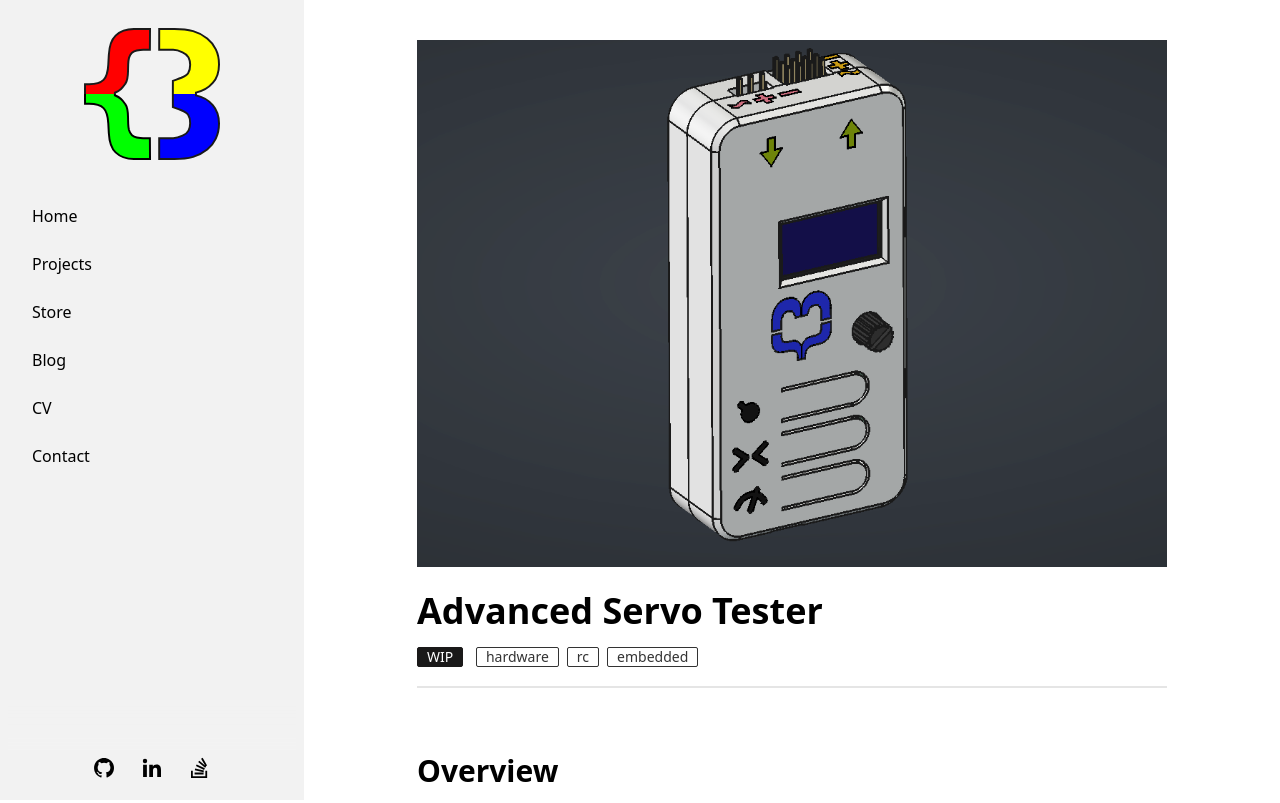
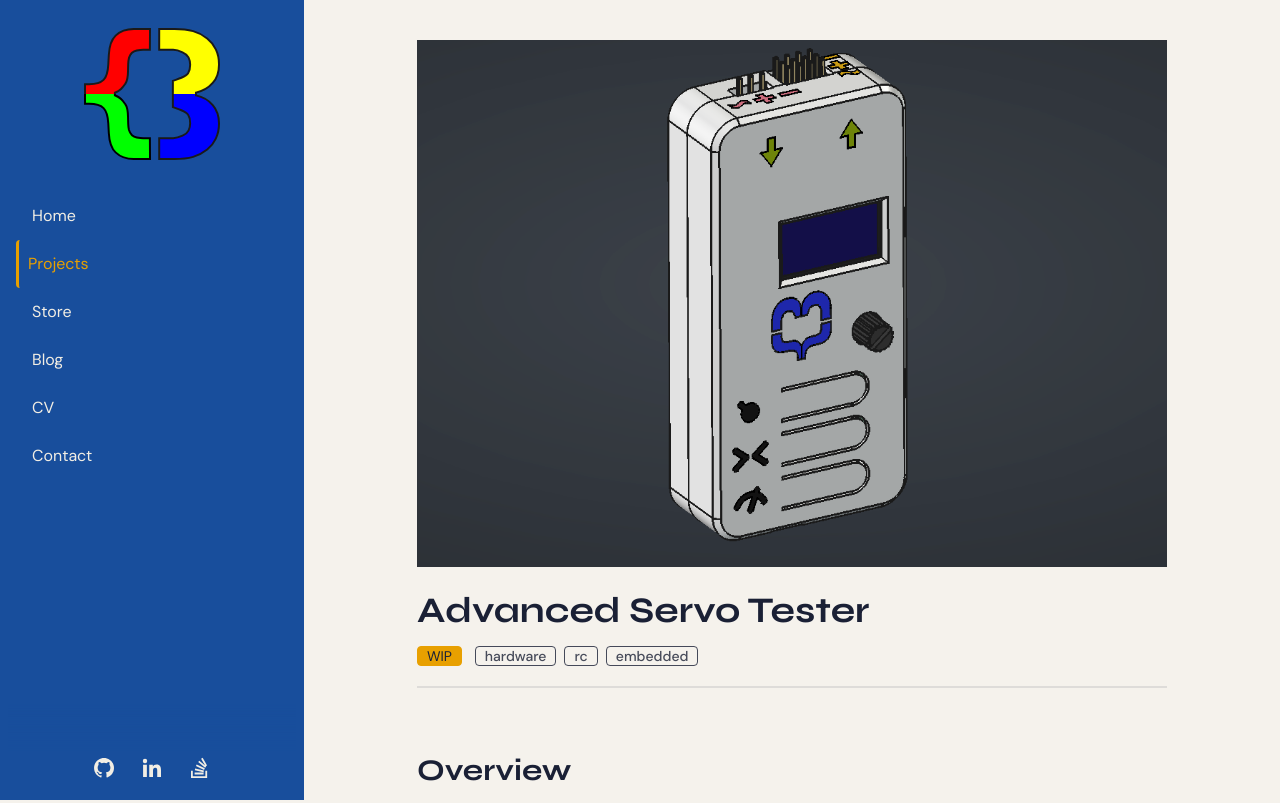
Before and after one commit to chaoticbrain/chaoticbrain.github.io, an Astro site: page /projects/advanced-servo-tester in a window 1280 px wide. Shown: the top 803 px of the page. Built offline with nearby package versions, Linux system fonts and the light colour scheme; Astro itself is replaced by a stand-in of ours.

Commit message:
new theme, fix issue with side bar selection not workign
try to create a new theme.

Fix an issue where the side bar item was only being selected the first time you chose it. after that it would not show the highlight.

this was because the script was only firing on the inital load.  attempting to have it load all the time did not work ether. so instead since Astro loads the whole damn page on every click anyway, just set the class during server side render.

```diff
--- a/src/components/BaseHead.astro
+++ b/src/components/BaseHead.astro
@@ -12,6 +12,11 @@ export interface Props {
 
 const { title, description, image = '/social_img.webp', ogType = 'website' } = Astro.props;
 ---
+
+<!-- Fonts -->
+<link rel="preconnect" href="https://fonts.googleapis.com" />
+<link rel="preconnect" href="https://fonts.gstatic.com" crossorigin />
+<link href="https://fonts.googleapis.com/css2?family=Syne:wght@700;800&family=DM+Sans:wght@400;500&display=swap" rel="stylesheet" />
 
 <!-- Global Metadata -->
 <meta charset="utf-8" />
--- a/src/components/HorizontalShopItem.astro
+++ b/src/components/HorizontalShopItem.astro
@@ -6,8 +6,6 @@ const {
   url,
   badge,
   pricing,
-  oldPricing,
-  checkoutUrl,
   details = true,
   custom_link = false,
   custom_link_label = "",
@@ -37,7 +35,6 @@ import { Image } from "astro:assets";
         </h1>
         <div>
           <span class="text-xl mr-1"> {pricing}</span>
-          <span class="text-md opacity-50 line-through">{oldPricing}</span>
         </div>
         <p class="py-1 text-1xl">{desc}</p>
       </div>
--- a/src/components/SideBar.astro
+++ b/src/components/SideBar.astro
@@ -7,7 +7,7 @@ const { sideBarActiveItemID } = Astro.props;
 
 <div class="drawer-side z-40">
   <label for="my-drawer" class="drawer-overlay"></label>
-  <aside class="px-2 pt-2 h-auto min-h-full w-[19rem] bg-base-200 text-base-content flex flex-col">
+  <aside class="px-2 pt-2 h-auto min-h-full w-[19rem] bg-primary text-primary-content flex flex-col">
     <div class="w-fit mx-auto mt-5 mb-6">
       <a href="/">
         <div class="transition ease-in-out hover:scale-[102%] block mx-auto w-[8.5rem]">
--- a/src/components/SideBarFooter.astro
+++ b/src/components/SideBarFooter.astro
@@ -1,16 +1,16 @@
 <div
-    class="block sticky pointer-events-none bottom-10 bg-base-200 justify-center h-12 [mask-image:linear-gradient(transparent,#000000)]"
+    class="sidebar-fade block sticky pointer-events-none bottom-10 bg-primary justify-center h-12"
 >
 </div>
 
-<div class="social-icons px-4 pb-5 pt-1 flex self-center justify-center sticky bottom-0 bg-base-200">
+<div class="social-icons px-4 pb-5 pt-1 flex self-center justify-center sticky bottom-0 bg-primary">
     <a href="https://github.com/DavidJJ" target="_blank" class="mx-3" aria-label="Github" title="Github">
         <svg
             xmlns="http://www.w3.org/2000/svg"
             width="24"
             height="24"
             viewBox="0 0 24 24"
-            style="fill: currentColor;transform: ;msFilter:;"
+            style="fill: currentColor;"
             ><path
                 fill-rule="evenodd"
                 clip-rule="evenodd"
@@ -30,7 +30,7 @@
             width="24"
             height="24"
             viewBox="0 0 24 24"
-            style="fill: currentColor;transform: ;msFilter:;"
+            style="fill: currentColor;"
             ><circle cx="4.983" cy="5.009" r="2.188"></circle><path
                 d="M9.237 8.855v12.139h3.769v-6.003c0-1.584.298-3.118 2.262-3.118 1.937 0 1.961 1.811 1.961 3.218v5.904H21v-6.657c0-3.27-.704-5.783-4.526-5.783-1.835 0-3.065 1.007-3.568 1.96h-.051v-1.66H9.237zm-6.142 0H6.87v12.139H3.095z"
             ></path>
@@ -48,7 +48,7 @@
             width="24"
             height="24"
             viewBox="0 0 24 24"
-            style="fill: currentColor;transform: ;msFilter:;"
+            style="fill: currentColor;"
             ><path d="M17.36 20.2v-5.38h1.79V22H3v-7.18h1.8v5.38z"></path><path
                 d="m6.77 14.32.37-1.76 8.79 1.85-.37 1.76zm1.16-4.21.76-1.61 8.14 3.78-.76 1.62zm2.26-3.99 1.15-1.38 6.9 5.76-1.15 1.37zm4.45-4.25 4.45 7.56-1.56.92-4.44-7.56zM6.59 18.41v-1.8h8.98v1.8z"
             ></path>
--- a/src/components/SideBarMenu.astro
+++ b/src/components/SideBarMenu.astro
@@ -1,25 +1,20 @@
 ---
-const { sideBarActiveItemID } = Astro.props;
-const activeClass = "bg-base-300"; // For primary color replace with `active` class
+const {sideBarActiveItemID} = Astro.props;
+const activeClass = "nav-active";
 ---
 
 <ul class="menu grow shrink menu-md overflow-y-auto">
-    <li><a class="py-3 text-base" id="home" href="/">Home</a></li>
-    <li><a class="py-3 text-base" id="projects" href="/projects">Projects</a></li>
-    <li><a class="py-3 text-base" id="store" href="/store">Store</a></li>
-    <li><a class="py-3 text-base" id="blog" href="/blog/">Blog</a></li>
-    <li><a class="py-3 text-base" id="cv" href="/cv">CV</a></li>
+    <li><a class:list={['py-3', 'text-base', sideBarActiveItemID === "home" ? activeClass : ""]} id="home" href="/">Home</a></li>
+    <li><a class:list={['py-3', 'text-base', sideBarActiveItemID === "projects" ? activeClass : ""]} id="projects" href="/projects">Projects</a></li>
+    <li><a class:list={['py-3', 'text-base', sideBarActiveItemID === "store" ? activeClass : ""]} id="store" href="/store">Store</a></li>
+    <li><a class:list={['py-3', 'text-base', sideBarActiveItemID === "blog" ? activeClass : ""]} id="blog" href="/blog/">Blog</a></li>
+    <li><a class:list={['py-3', 'text-base', sideBarActiveItemID === "cv" ? activeClass : ""]} id="cv" href="/cv">CV</a></li>
     <li>
         <a
-            class="py-3 text-base"
-            href="mailto:4chaoticbrain@gmail.com"
-            target="_blank"
-            referrerpolicy="no-referrer-when-downgrade">Contact</a
+                class="py-3 text-base"
+                href="mailto:4chaoticbrain@gmail.com"
+                target="_blank"
+                referrerpolicy="no-referrer-when-downgrade">Contact</a
         >
     </li>
 </ul>
-
-<script define:vars={{ sideBarActiveItemID: sideBarActiveItemID, activeClass: activeClass }}>
-const activeItemElem = document.getElementById(sideBarActiveItemID);
-activeItemElem && activeItemElem.classList.add(activeClass);
-</script>
--- a/src/layouts/BaseLayout.astro
+++ b/src/layouts/BaseLayout.astro
@@ -18,7 +18,7 @@ const {
 ---
 
 <!doctype html>
-<html lang="en" data-theme="lofi">
+<html lang="en" data-theme="chaoticbrain">
   <head>
     <BaseHead title={title} description={description} image={image} , ogType={ogType} />
     {TRANSITION_API && <ViewTransitions />}
--- a/src/pages/projects.astro
+++ b/src/pages/projects.astro
@@ -21,6 +21,7 @@ const projects = await getCollection("projects");
           desc={project.data.description}
           url={"/projects/" + createSlug(project.data.title, project.slug)}
           badge={project.data.badge}
+
         />
         {index < projects.length - 1 && <div class="divider my-0" />}
       </>
--- a/src/pages/projects/[slug].astro
+++ b/src/pages/projects/[slug].astro
@@ -21,7 +21,7 @@ const project = entry.data;
 const { Content } = await entry.render();
 ---
 
-<BaseLayout title={project.title} description={project.description} image={project.heroImage?.src}>
+<BaseLayout title={project.title} description={project.description} image={project.heroImage?.src} sideBarActiveItemID="projects">
   <main class="md:flex md:justify-center">
     <article class="prose prose-lg max-w-[750px] prose-img:mx-auto">
       {project.heroImage && (
--- a/src/styles/global.css
+++ b/src/styles/global.css
@@ -1,3 +1,42 @@
+/* Timeline — hide line on last item */
 .time-line-container>div:last-child .education__time>.education__line {
     display: none;
 }
+
+/* ─── Typography ────────────────────────────────────────────────────── */
+
+body {
+    font-family: 'DM Sans', sans-serif;
+}
+
+h1, h2, h3, h4, h5, h6 {
+    font-family: 'Syne', sans-serif;
+}
+
+/* Apply Syne to Tailwind Typography prose headings */
+.prose h1,
+.prose h2,
+.prose h3,
+.prose h4 {
+    font-family: 'Syne', sans-serif;
+}
+
+/* ─── Sidebar nav ───────────────────────────────────────────────────── */
+
+/* Amber accent on the active nav item */
+.nav-active {
+    @apply text-secondary;
+    border-left: 3px solid #E8A000;
+    padding-left: calc(0.75rem - 3px);
+}
+
+/* Hover/focus that works on the navy sidebar background */
+.drawer-side .menu li > *:hover {
+    background-color: rgba(255, 255, 255, 0.08) !important;
+}
+
+/* Fade mask at the bottom of the sidebar nav — fades to primary navy */
+.sidebar-fade {
+    -webkit-mask-image: linear-gradient(transparent, #1B3A6B);
+    mask-image: linear-gradient(transparent, #1B3A6B);
+}
--- a/tailwind.config.cjs
+++ b/tailwind.config.cjs
@@ -4,10 +4,34 @@ module.exports = {
 	theme: {
 		extend: {},
 	},
-	plugins: [require("@tailwindcss/typography"),require("daisyui")],
+	plugins: [require("@tailwindcss/typography"), require("daisyui")],
 	daisyui: {
-		themes: true, // true: all themes | false: only light + dark | array: specific themes like this ["light", "dark", "cupcake"]
-		darkTheme: "dark", // name of one of the included themes for dark mode
-		logs: false, // Shows info about daisyUI version and used config in the console when building your CSS
-	  }
-}
+		themes: [
+			{
+				chaoticbrain: {
+					"primary":          "#184e9c",
+					"primary-content":  "#F2EEE4",
+					"secondary":        "#E8A000",
+					"secondary-content":"#1b2137",
+					"accent":           "#4B7BDB",
+					"accent-content":   "#F2EEE4",
+					"neutral":          "#2A3755",
+					"neutral-content":  "#F2EEE4",
+					"base-100":         "#F5F2EC",
+					"base-200":         "#EBE7DF",
+					"base-300":         "#D9D4CA",
+					"base-content":     "#1A2035FF",
+					"info":             "#4B7BDB",
+					"success":          "#2E7D52",
+					"warning":          "#E8A000",
+					"error":            "#C0392B",
+					"--rounded-box":    "0.25rem",
+					"--rounded-btn":    "0.25rem",
+					"--rounded-badge":  "0.25rem",
+					"--tab-border":     "2px",
+				},
+			},
+		],
+		logs: false,
+	},
+};
```
Also changed, not shown: 1 other file.
